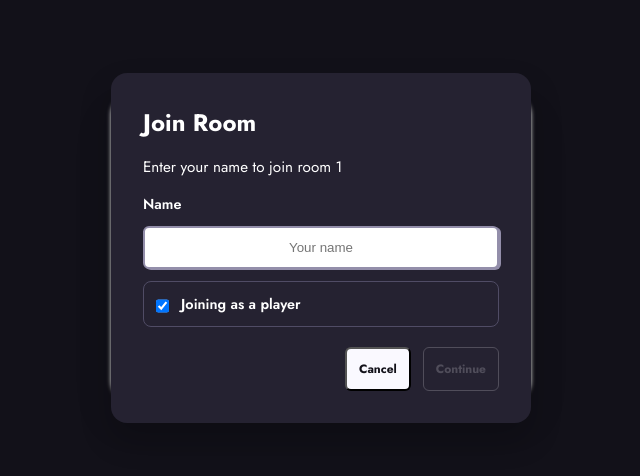
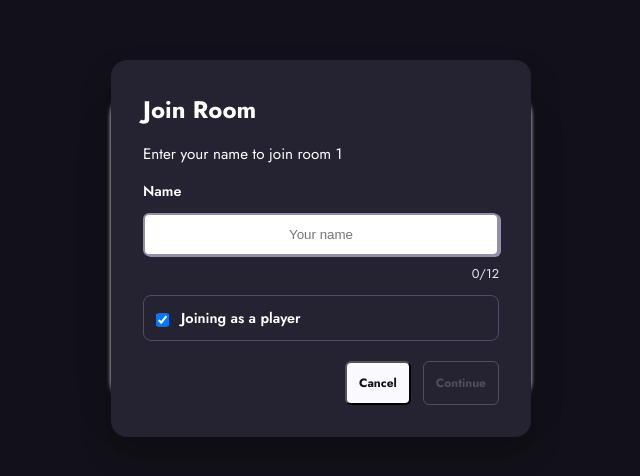
Before and after one commit to simonproudfootxyz/lockpick, a React (Create React App) app: page /join/1 in a window 1280 px wide. Shown: the part 152-628 px from the top of the page, without its empty margins (319-959 px from the left). Built offline with nearby package versions, Linux system fonts and the light colour scheme; no server answers.

Commit message:
- add player name max length - add max-width to game-layout of 1100px

```diff
--- a/src/Game.css
+++ b/src/Game.css
@@ -363,6 +363,7 @@
   gap: 20px;
   margin: 0 auto;
   position: relative;
+  max-width: 1100px;
 }
 
 .game-main {
--- a/src/components/NamePromptModal.css
+++ b/src/components/NamePromptModal.css
@@ -85,6 +85,13 @@
   font-size: 0.9rem;
 }
 
+.name-prompt-modal .name-counter {
+  margin: -0.25rem 0 0;
+  align-self: flex-end;
+  font-size: 0.8rem;
+  color: var(--grey-400, #94a3b8);
+}
+
 .name-prompt-modal .actions {
   display: flex;
   justify-content: flex-end;
--- a/src/components/NamePromptModal.js
+++ b/src/components/NamePromptModal.js
@@ -1,6 +1,8 @@
 import React, { useEffect, useRef, useState } from "react";
 import "./NamePromptModal.css";
 import Button, { InvertButton } from "./Button";
+
+const MAX_NAME_LENGTH = 12;
 
 const NamePromptModal = ({
   isOpen,
@@ -15,13 +17,17 @@ const NamePromptModal = ({
   initialJoinAsPlayer = true,
   onJoinModeChange,
 }) => {
-  const [name, setName] = useState(initialValue);
+  const [name, setName] = useState(() =>
+    (initialValue || "").slice(0, MAX_NAME_LENGTH)
+  );
   const [joinAsPlayer, setJoinAsPlayer] = useState(initialJoinAsPlayer);
+  const [validationError, setValidationError] = useState("");
   const inputRef = useRef(null);
 
   useEffect(() => {
     if (isOpen) {
-      setName(initialValue);
+      setName((initialValue || "").slice(0, MAX_NAME_LENGTH));
+      setValidationError("");
       requestAnimationFrame(() => {
         inputRef.current?.focus();
         inputRef.current?.select();
@@ -51,7 +57,23 @@ const NamePromptModal = ({
   const handleSubmit = (event) => {
     event.preventDefault();
     if (isSubmitting) return;
+    const trimmedName = name.trim();
+    if (trimmedName.length > MAX_NAME_LENGTH) {
+      setValidationError(
+        `Name must be ${MAX_NAME_LENGTH} characters or fewer.`
+      );
+      return;
+    }
+    setValidationError("");
     onSubmit?.({ name, joinAsPlayer: canChooseRole ? joinAsPlayer : false });
+  };
+
+  const handleNameChange = (event) => {
+    const nextValue = event.target.value.slice(0, MAX_NAME_LENGTH);
+    setName(nextValue);
+    if (validationError) {
+      setValidationError("");
+    }
   };
 
   const handleJoinModeToggle = (event) => {
@@ -83,13 +105,23 @@ const NamePromptModal = ({
             id="player-name-input"
             ref={inputRef}
             type="text"
-            maxLength={20}
+            maxLength={MAX_NAME_LENGTH}
             placeholder="Your name"
             value={name}
             disabled={isSubmitting}
-            onChange={(event) => setName(event.target.value)}
+            onChange={handleNameChange}
+            aria-describedby="player-name-counter"
+            aria-invalid={validationError ? "true" : "false"}
             data-testid="name-prompt-input"
           />
+          <p id="player-name-counter" className="name-counter">
+            {name.length}/{MAX_NAME_LENGTH}
+          </p>
+          {validationError && (
+            <p className="error" role="alert">
+              {validationError}
+            </p>
+          )}
           {pendingAction === "join" &&
             (canChooseRole ? (
               <label className="role-toggle">
@@ -127,7 +159,14 @@ const NamePromptModal = ({
             >
               Cancel
             </Button>
-            <InvertButton type="submit" disabled={isSubmitting || !name.trim()}>
+            <InvertButton
+              type="submit"
+              disabled={
+                isSubmitting ||
+                !name.trim() ||
+                name.trim().length > MAX_NAME_LENGTH
+              }
+            >
               {isSubmitting ? "Submitting..." : "Continue"}
             </InvertButton>
           </div>
```
